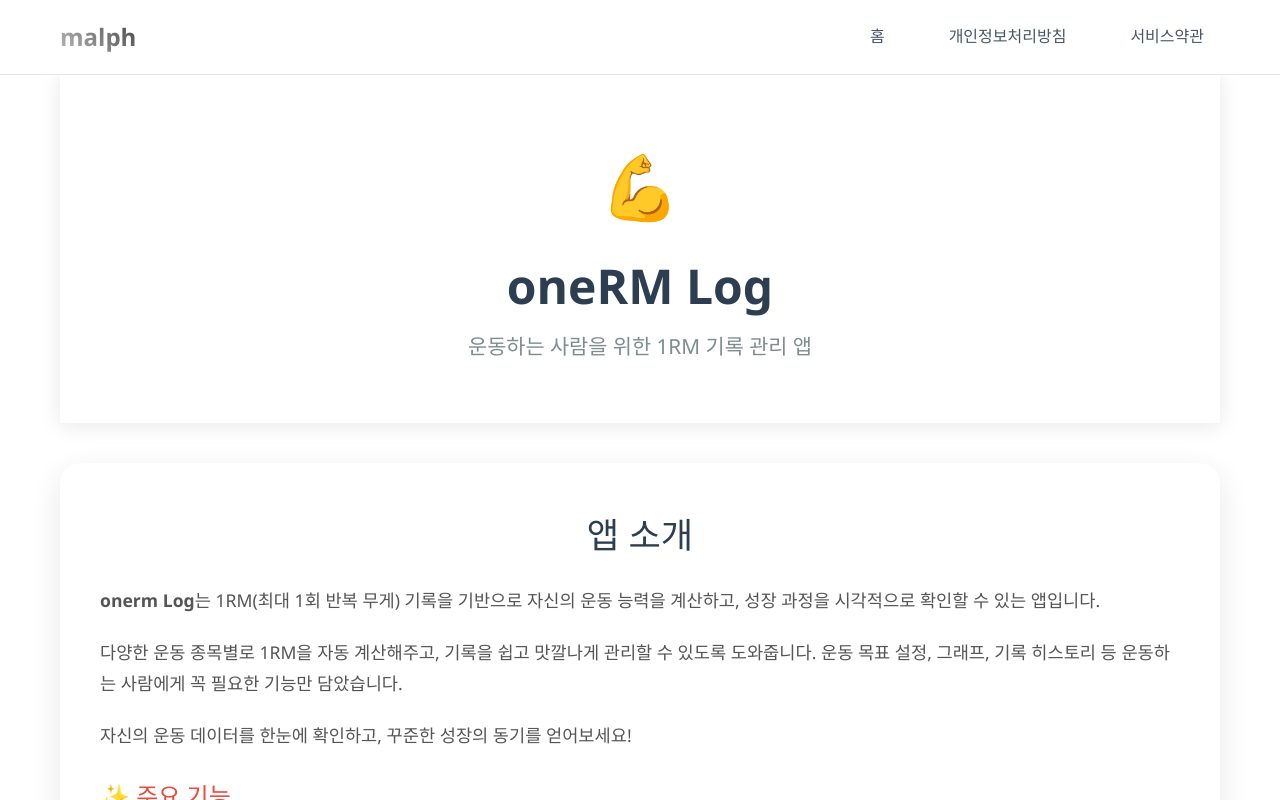
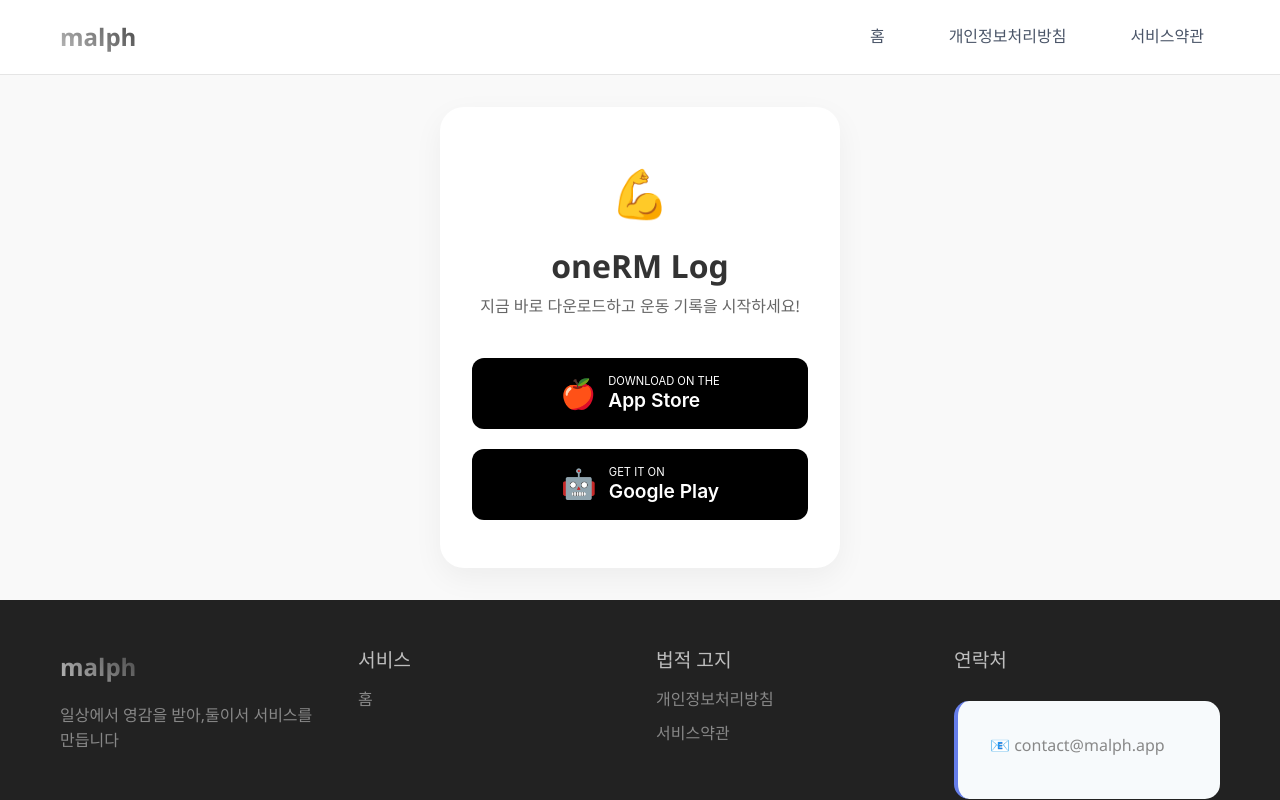
Before and after one commit to dizwe/malph, a React (Vite) app: page /links/onerm_log in a window 1280 px wide. Built offline with nearby package versions, Linux system fonts and the light colour scheme.

Commit message:
feat: ONERM LOG LINK PAGE 별도 추가

```diff
--- a/src/App.tsx
+++ b/src/App.tsx
@@ -3,6 +3,7 @@
 import PrivacyPolicy from './pages/PrivacyPolicy'
 import TermsOfService from './pages/TermsOfService'
 import OnermLogPage from './pages/OnermLogPage'
+import OnermLogLinksPage from './pages/OnermLogLinksPage'
 import Header from './components/Header'
 import Footer from './components/Footer'
 import './App.css'
@@ -16,7 +17,7 @@
           <Routes>
             <Route path="/" element={<Home />} />
             <Route path="/onerm_log" element={<OnermLogPage />} />
-            <Route path="/links/onerm_log/*" element={<OnermLogPage />} />
+            <Route path="/links/onerm_log/*" element={<OnermLogLinksPage />} />
             <Route path="/privacy-policy" element={<PrivacyPolicy />} />
             <Route path="/terms-of-service" element={<TermsOfService />} />
           </Routes>
--- /dev/null
+++ b/src/pages/OnermLogLinksPage.css
@@ -0,0 +1,110 @@
+.onerm-log-links-page {
+  display: flex;
+  flex-direction: column;
+  align-items: center;
+  justify-content: center;
+  min-height: 60vh;
+  padding: 2rem;
+  background-color: var(--background-color, #f9f9f9);
+}
+
+.links-container {
+  max-width: 400px;
+  width: 100%;
+  text-align: center;
+  background: white;
+  padding: 3rem 2rem;
+  border-radius: 24px;
+  box-shadow: 0 10px 30px rgba(0, 0, 0, 0.05);
+}
+
+.links-header {
+  margin-bottom: 2.5rem;
+}
+
+.links-header .app-icon {
+  font-size: 3rem;
+  margin-bottom: 1rem;
+}
+
+.links-header h1 {
+  font-size: 2rem;
+  margin-bottom: 0.5rem;
+  color: #333;
+}
+
+.links-header p {
+  color: #666;
+  font-size: 1rem;
+  line-height: 1.5;
+}
+
+.download-buttons-vertical {
+  display: flex;
+  flex-direction: column;
+  gap: 1.2rem;
+}
+
+.download-link {
+  display: flex;
+  align-items: center;
+  justify-content: center;
+  padding: 0.8rem 1.5rem;
+  border-radius: 12px;
+  text-decoration: none;
+  color: white;
+  transition: transform 0.2s, opacity 0.2s;
+  font-family: -apple-system, BlinkMacSystemFont, "Segoe UI", Roboto, Helvetica, Arial, sans-serif;
+}
+
+.download-link:hover {
+  transform: translateY(-2px);
+  opacity: 0.9;
+}
+
+.download-link:active {
+  transform: translateY(0);
+}
+
+.download-link.ios {
+  background-color: #000;
+}
+
+.download-link.android {
+  background-color: #000; /* Google Play also uses black often for these buttons */
+}
+
+.download-link .icon {
+  font-size: 1.8rem;
+  margin-right: 12px;
+}
+
+.download-link .text {
+  display: flex;
+  flex-direction: column;
+  align-items: flex-start;
+  line-height: 1.2;
+}
+
+.download-link .small {
+  font-size: 0.7rem;
+  font-weight: 400;
+  text-transform: uppercase;
+}
+
+.download-link .large {
+  font-size: 1.2rem;
+  font-weight: 600;
+}
+
+@media (max-width: 480px) {
+  .onerm-log-links-page {
+    padding: 1rem;
+  }
+
+  .links-container {
+    padding: 2rem 1.5rem;
+    box-shadow: none;
+    background: transparent;
+  }
+}
--- /dev/null
+++ b/src/pages/OnermLogLinksPage.tsx
@@ -0,0 +1,47 @@
+import React from 'react'
+import './OnermLogLinksPage.css'
+
+const OnermLogLinksPage: React.FC = () => {
+  const APP_STORE_URL = 'https://apps.apple.com/app/id6755926206';
+  const PLAY_STORE_URL = 'https://play.google.com/store/apps/details?id=com.malph.onerm_log';
+
+  return (
+    <div className="onerm-log-links-page">
+      <div className="links-container">
+        <div className="links-header">
+          <div className="app-icon">💪</div>
+          <h1>oneRM Log</h1>
+          <p>지금 바로 다운로드하고 운동 기록을 시작하세요!</p>
+        </div>
+        <div className="download-buttons-vertical">
+          <a
+            href={APP_STORE_URL}
+            className="download-link ios"
+            target="_blank"
+            rel="noopener noreferrer"
+          >
+            <span className="icon">🍎</span>
+            <div className="text">
+              <span className="small">Download on the</span>
+              <span className="large">App Store</span>
+            </div>
+          </a>
+          <a
+            href={PLAY_STORE_URL}
+            className="download-link android"
+            target="_blank"
+            rel="noopener noreferrer"
+          >
+            <span className="icon">🤖</span>
+            <div className="text">
+              <span className="small">GET IT ON</span>
+              <span className="large">Google Play</span>
+            </div>
+          </a>
+        </div>
+      </div>
+    </div>
+  )
+}
+
+export default OnermLogLinksPage
```
